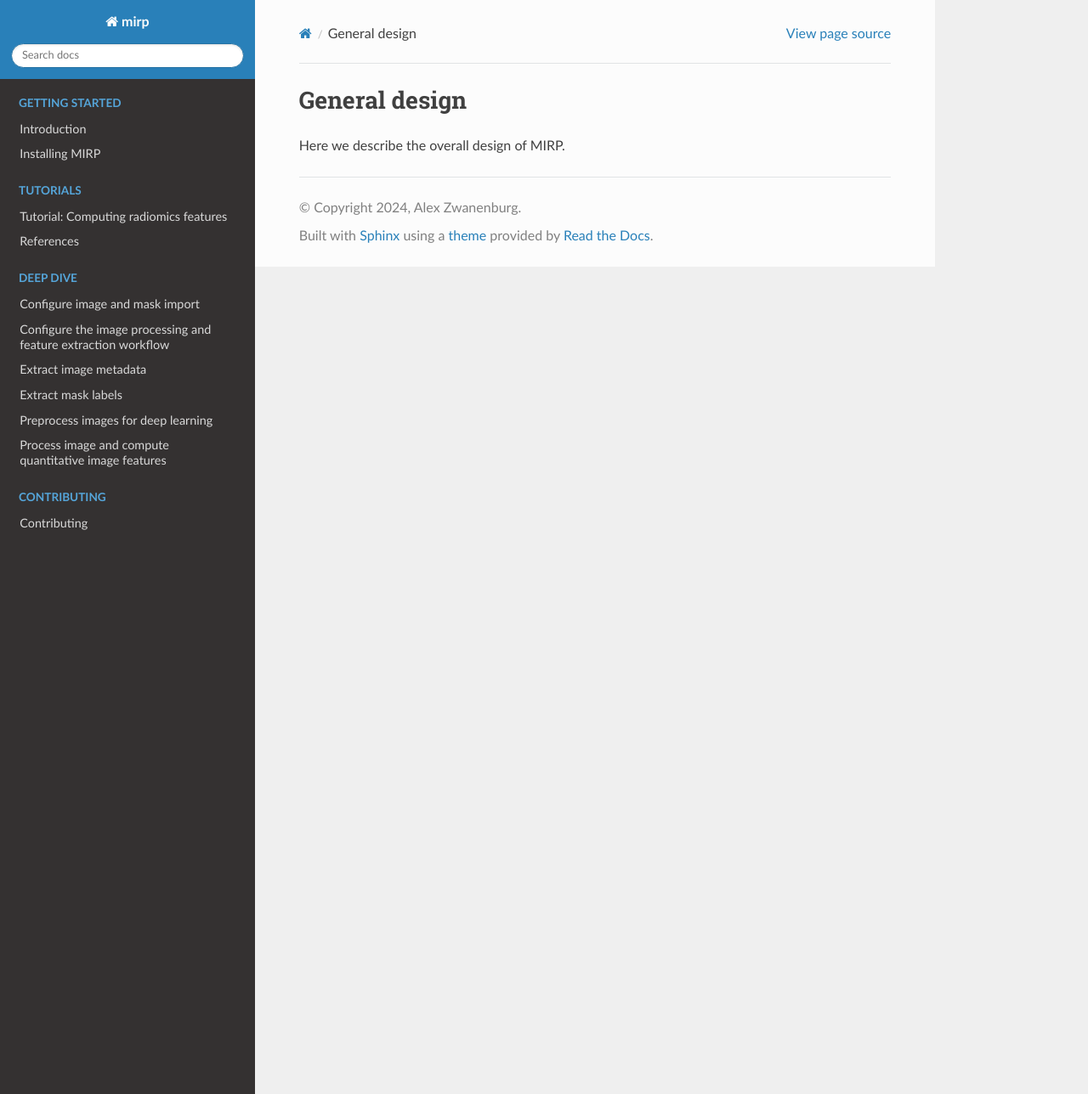
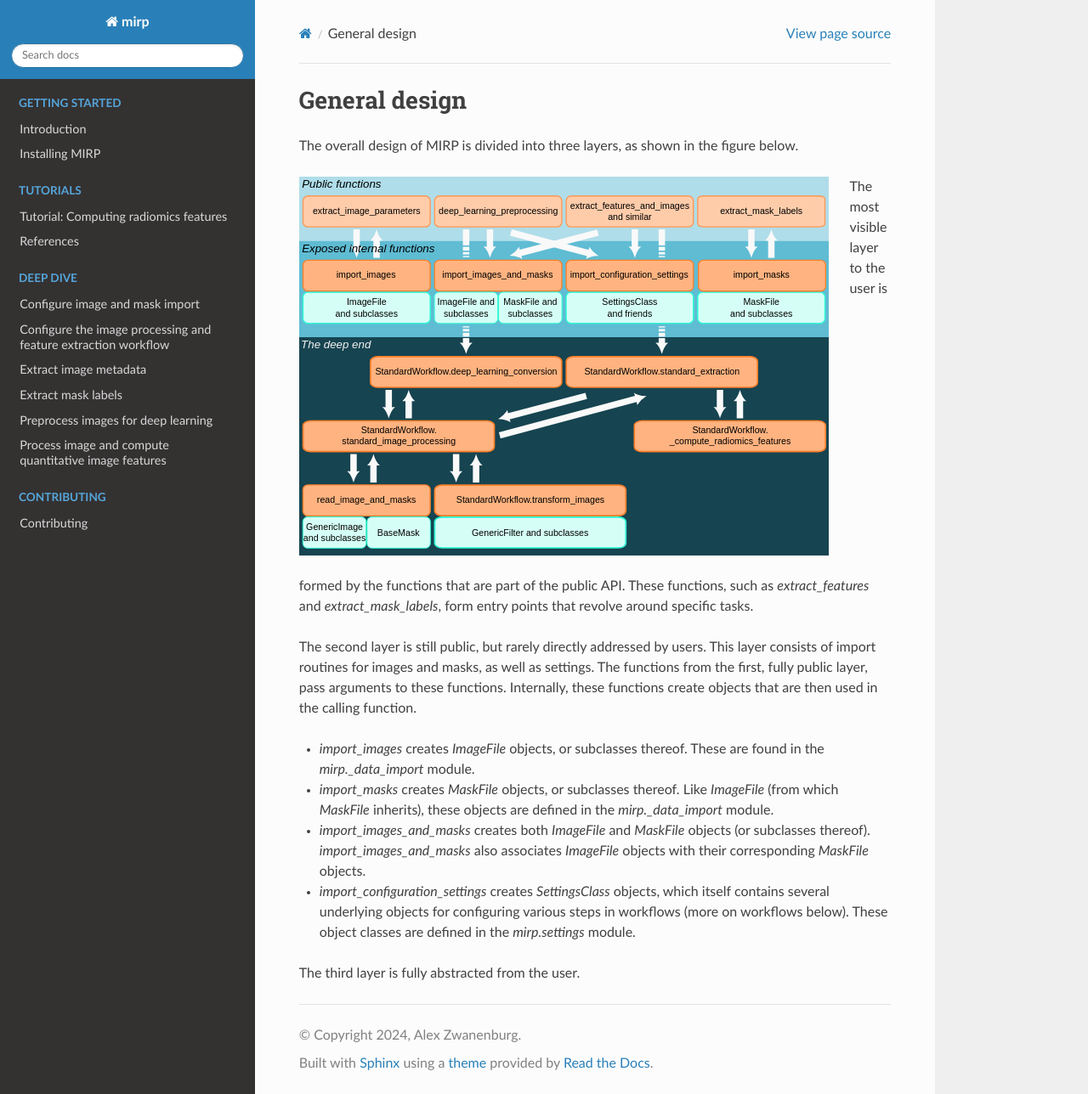
Before and after one commit to oncoray/mirp, a Sphinx documentation site: the page built from docs_source/source/design.rst, in a window 1280 px wide and 1288 px high. Shown: the whole window at 85% size. Built offline with Sphinx 7.4.7 and the Read the Docs theme 2.0.0, drawn with Linux system fonts in a browser that asks for light colours; pages that are not in the unit, such as notebooks, are missing from menus.

Commit message:
Work on design documentation.

```diff
--- a/docs_source/source/design.rst
+++ b/docs_source/source/design.rst
@@ -1,4 +1,25 @@
 General design
 ==============
 
-Here we describe the overall design of MIRP.
+The overall design of MIRP is divided into three layers, as shown in the figure below.
+
+.. image:: images/mirp_general_design.svg
+   :align: left
+
+The most visible layer to the user is formed by the functions that are part of the public API. These functions, such as
+`extract_features` and `extract_mask_labels`, form entry points that revolve around specific tasks.
+
+The second layer is still public, but rarely directly addressed by users. This layer consists of import routines for
+images and masks, as well as settings. The functions from the first, fully public layer, pass arguments to these
+functions. Internally, these functions create objects that are then used in the calling function.
+
+* `import_images` creates `ImageFile` objects, or subclasses thereof. These are found in the `mirp._data_import` module.
+* `import_masks` creates `MaskFile` objects, or subclasses thereof. Like `ImageFile` (from which `MaskFile` inherits),
+  these objects are defined in the `mirp._data_import` module.
+* `import_images_and_masks` creates both `ImageFile` and `MaskFile` objects (or subclasses thereof).
+  `import_images_and_masks` also associates `ImageFile` objects with their corresponding `MaskFile` objects.
+* `import_configuration_settings` creates `SettingsClass` objects, which itself contains several underlying objects for
+  configuring various steps in workflows (more on workflows below). These object classes are defined in the
+  `mirp.settings` module.
+
+The third layer is fully abstracted from the user.
```
Also changed, not shown: docs_source/source/images/mirp_general_design.svg.
